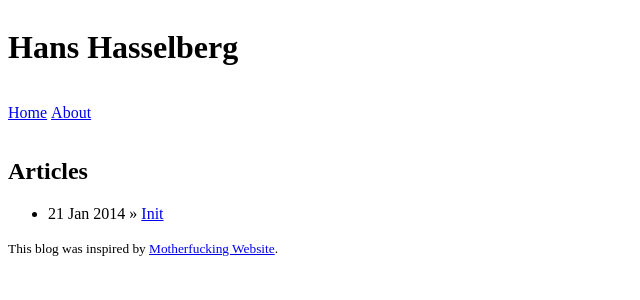
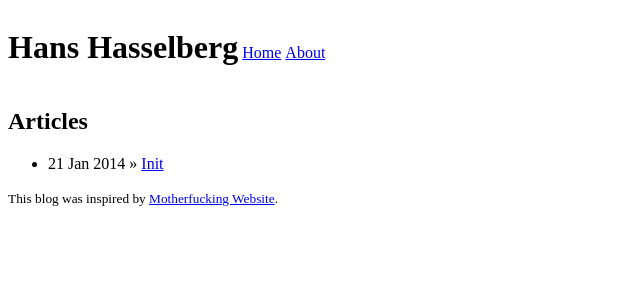
Before and after one commit to hanshasselberg/i0rek.github.io, a Jekyll site: the page built from index.html, in a window 1280 px wide. Shown: the top 300 px of the page, without its empty margins (0-640 px from the left). Built offline with Jekyll 4.4.1, drawn with Linux system fonts in a browser that asks for light colours; Markdown is read by kramdown in place of the engine named in the settings.

Commit message:
css change.

```diff
--- a/_layouts/default.html
+++ b/_layouts/default.html
@@ -5,7 +5,7 @@
     <meta http-equiv="Content-Type" content="text/html;charset=utf-8" >
     <title>{{ page.title }}</title>
     <style type="text/css">
-      body header, nav ul, nav li { display:inline-block; padding: 0; }
+      body header, nav, nav ul, nav li { display:inline-block; padding: 0; }
       article header h2, article header p { display:inline-block; }
     </style>
   </head>
```
